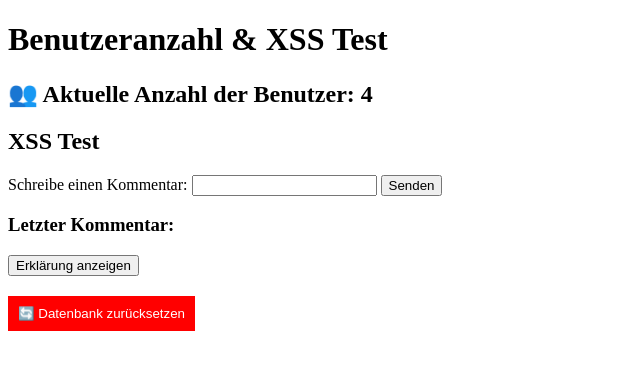
After one commit to BuxBunny-gif/BuxPlayground, a Flask app: page /user_count_xss in a window 1280 px wide. The commit adds this page. Shown: the top 370 px of the page, without its empty margins (0-640 px from the left). Run offline with Flask 3, Linux system fonts and the light colour scheme; data comes from the database, SQL or seed files in the repository; both versions use the stored data as it was after the commit.

Commit message:
xss added

```diff
--- a/main.py
+++ b/main.py
@@ -1,4 +1,4 @@
-from flask import Flask, request, render_template
+from flask import Flask, request, render_template, redirect
 import sqlite3
 import os
 
@@ -27,8 +27,13 @@ def sql_injection():
 
         # ⚠️ Unsicher! Direkte SQL-Abfrage mit String-Manipulation
         query = f"SELECT * FROM users WHERE username = '{username}' AND password = '{password}'"
-        cur.execute(query)
-        user = cur.fetchone()
+        try:
+            cur.execute(query)
+            user = cur.fetchone()
+        except sqlite3.OperationalError:
+            user = None
+
+
 
         if user:
             result = f"✅ Login erfolgreich! Willkommen, {user[1]}."
@@ -37,6 +42,48 @@ def sql_injection():
 
     return render_template('sql_injection.html', result=result)
 
+@app.route('/user_count_xss', methods=['GET', 'POST'])
+def user_count_xss():
+    conn = sqlite3.connect('database.db')
+    cur = conn.cursor()
+
+    # Benutzeranzahl abrufen
+    cur.execute("SELECT COUNT(*) FROM users")
+    user_count = cur.fetchone()[0]
+
+    # Eine unsichere "Kommentare"-Tabelle erstellen (für XSS)
+    cur.execute("CREATE TABLE IF NOT EXISTS comments (id INTEGER PRIMARY KEY, comment TEXT)")
+    conn.commit()
+
+    last_comment = ""
+
+    if request.method == 'POST':
+        comment = request.form['comment']
+
+        # ⚠️ UNSICHER: Speichert die Eingabe ohne Filterung -> Ermöglicht XSS
+        cur.execute("INSERT INTO comments (comment) VALUES (?)", (comment,))
+        conn.commit()
+
+        # Den letzten Kommentar abrufen
+        cur.execute("SELECT comment FROM comments ORDER BY id DESC LIMIT 1")
+        last_comment = cur.fetchone()[0]
+
+    conn.close()
+
+    return render_template('xss.html', user_count=user_count, last_comment=last_comment)
+
+@app.route('/reset_db', methods=['POST'])
+def reset_db():
+    """Setzt die Datenbank zurück (löscht alle Benutzer & Kommentare)."""
+    conn = sqlite3.connect("database.db")
+    cur = conn.cursor()
+    cur.execute("DELETE FROM comments")
+    cur.execute("UPDATE sqlite_sequence SET seq = 0 WHERE name = 'comments'")
+    conn.commit()
+    conn.close()
+    return redirect('/user_count_xss')
+
+
 
 if __name__ == '__main__':
     app.run(debug=True)
--- /dev/null
+++ b/webFiles/templates/xss.html
@@ -0,0 +1,73 @@
+<!DOCTYPE html>
+<html lang="de">
+<head>
+    <meta charset="UTF-8">
+    <meta name="viewport" content="width=device-width, initial-scale=1.0">
+    <title>User Count & XSS Test</title>
+    <script>
+        function toggleExplanation() {
+            var explanation = document.getElementById("explanation");
+            if (explanation.style.display === "none") {
+                explanation.style.display = "block";
+            } else {
+                explanation.style.display = "none";
+            }
+        }
+    </script>
+</head>
+<body>
+    <h1>Benutzeranzahl & XSS Test</h1>
+
+    <h2>👥 Aktuelle Anzahl der Benutzer: {{ user_count }}</h2>
+
+    <h2>XSS Test</h2>
+    <form method="POST">
+        <label for="comment">Schreibe einen Kommentar:</label>
+        <input type="text" id="comment" name="comment" required>
+        <button type="submit">Senden</button>
+    </form>
+
+    <h3>Letzter Kommentar:</h3>
+    <p>{{ last_comment | safe }}</p>
+
+    <button onclick="toggleExplanation()">Erklärung anzeigen</button>
+
+    <form method="POST" action="/reset_db">
+        <button type="submit" style="margin-top: 20px; background-color: red; color: white; border: none; padding: 10px;">🔄 Datenbank zurücksetzen</button>
+    </form>
+
+    <div id="explanation" style="display: none; margin-top: 20px; padding: 10px; border: 1px solid #ccc;">
+        <h2>🔍 Was ist Cross-Site Scripting (XSS)?</h2>
+        <p><strong>Cross-Site Scripting (XSS)</strong> ist eine Sicherheitslücke, bei der ein Angreifer bösartigen JavaScript-Code in eine Webseite einschleust.</p>
+
+        <h3>🛠 Wie funktioniert der Angriff?</h3>
+        <p>Viele Webseiten erlauben Benutzereingaben, z. B. Kommentare oder Suchfelder. Wenn diese Eingaben ungefiltert gespeichert und an andere Nutzer zurückgegeben werden, kann ein Angreifer JavaScript-Code einschleusen.</p>
+
+        <h3>🚨 Beispiel für eine XSS-Schwachstelle</h3>
+        <p>Angreifer geben in ein unsicheres Eingabefeld folgenden Code ein:</p>
+        <pre>&lt;script&gt;alert('Diese Seite ist gehackt!')&lt;/script&gt;</pre>
+        <p>Wenn die Webseite diese Eingabe speichert und ungefiltert ausgibt, führt der Browser den JavaScript-Code aus – was zu einem Angriff führen kann.</p>
+
+        <h3>🎯 Welche Gefahren gibt es?</h3>
+        <ul>
+            <li>🔑 Diebstahl von Cookies – Der Angreifer kann sich als anderer Benutzer ausgeben.</li>
+            <li>💻 Schadcode ausführen – Besucher der Webseite könnten auf eine Fake-Seite umgeleitet werden.</li>
+            <li>📩 Phishing-Angriffe – Nutzer könnten gefälschte Login-Seiten sehen.</li>
+        </ul>
+
+        <h3>🛡 Schutzmaßnahmen gegen XSS</h3>
+        <p>Um XSS zu verhindern, sollten Webseitenentwickler folgende Maßnahmen umsetzen:</p>
+        <ul>
+            <li>✨ HTML-Escaping: Spezielle Zeichen wie `<` oder `>` als `&lt;` und `&gt;` speichern.</li>
+            <li>🔒 Content Security Policy (CSP): Beschränkt, welche Skripte ausgeführt werden dürfen.</li>
+            <li>✅ Eingaben validieren & bereinigen: Keine gefährlichen Zeichen in Eingabefeldern erlauben.</li>
+        </ul>
+
+        <h3>🚀 Fazit</h3>
+        <p>XSS ist eine der häufigsten Sicherheitslücken im Web. Durch saubere Programmierung und Sicherheitsmaßnahmen kann man solche Angriffe verhindern.</p>
+
+        <p>🔍 **Merke:** Jede Webseite, die Benutzereingaben speichert oder anzeigt, sollte auf XSS-Schutz achten!</p>
+    </div>
+
+</body>
+</html>
```
Also changed, not shown: webFiles/templates/sql_injection.html (+23 -0 lines), database.db.
